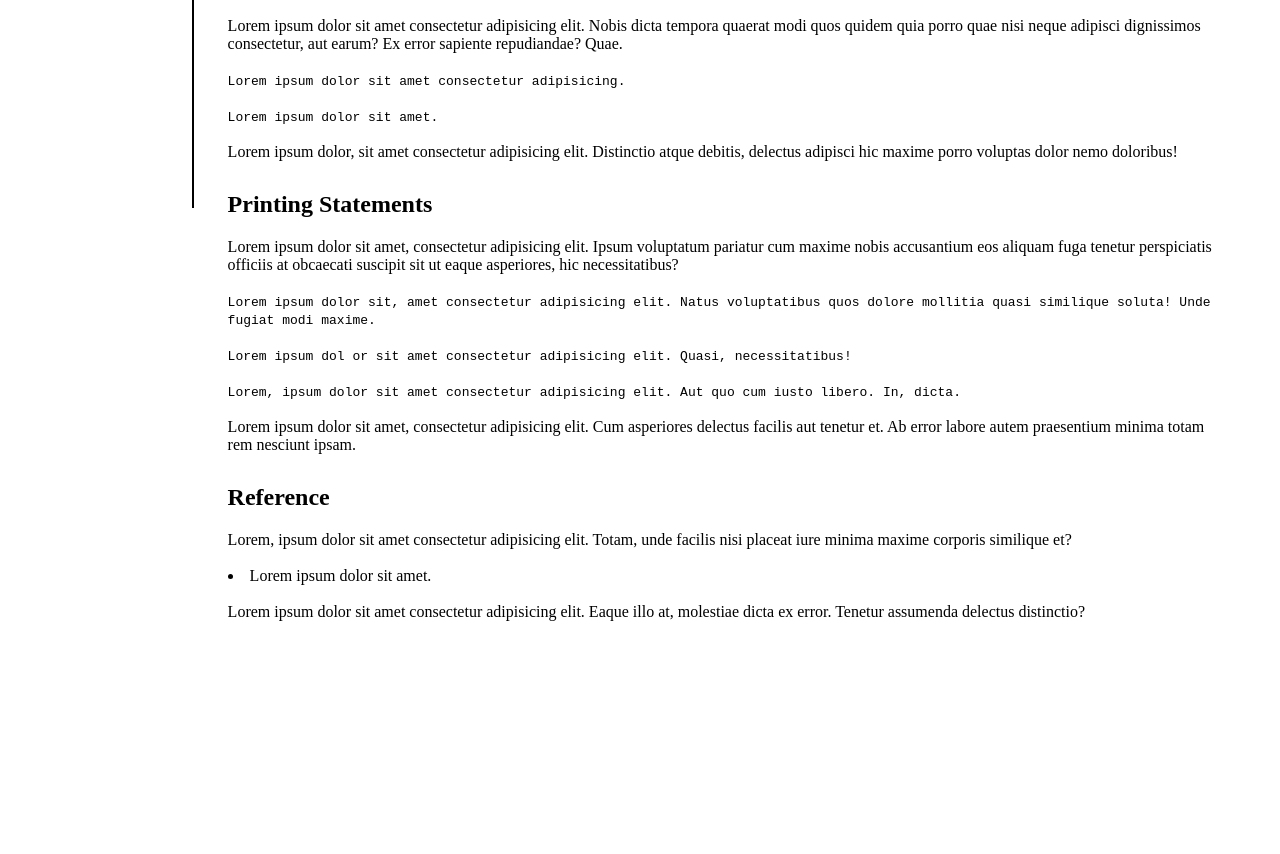
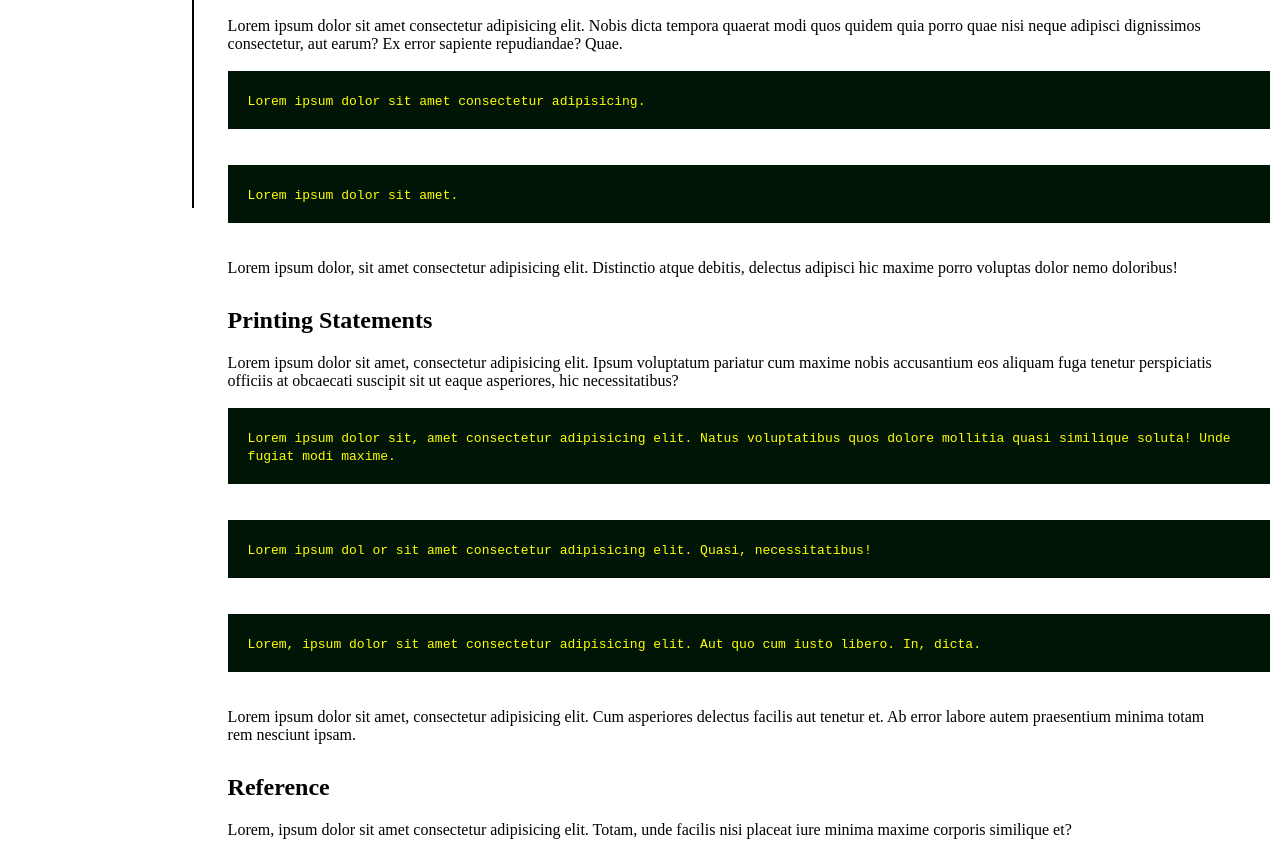
Before and after one commit to Awais4813/Kevin-Awais, a plain HTML site: page index.html in a window 1280 px wide. Shown: the part 592-1446 px from the top of the page. Before the commit the page ends 1243 px from the top, so only its background shows below. Drawn offline with Linux system fonts and the light colour scheme.

Commit message:
add html and style.css changes

```diff
--- a/index.html
+++ b/index.html
@@ -31,9 +31,13 @@
             <header><h2>Python and JavaScript</h2></header>
             <p>Lorem ipsum dolor sit amet consectetur adipisicing elit. Nobis dicta tempora quaerat modi quos quidem quia porro quae nisi neque adipisci dignissimos consectetur, aut earum? Ex error sapiente repudiandae? Quae.</p>
             <br>
+            <div>
             <code>Lorem ipsum dolor sit amet consectetur adipisicing.</code>
+            </div>
             <br><br>
+            <div>
             <code>Lorem ipsum dolor sit amet.</code>
+            </div>
             <br><br>
             <p>Lorem ipsum dolor, sit amet consectetur adipisicing elit. Distinctio atque debitis, delectus adipisci hic maxime porro voluptas dolor nemo doloribus!</p>
         </section>
@@ -41,11 +45,17 @@
             <header><h2>Printing Statements</h2></header>
             <p>Lorem ipsum dolor sit amet, consectetur adipisicing elit. Ipsum voluptatum pariatur cum maxime nobis accusantium eos aliquam fuga tenetur perspiciatis officiis at obcaecati suscipit sit ut eaque asperiores, hic necessitatibus?</p>
             <br>
+            <div>
             <code>Lorem ipsum dolor sit, amet consectetur adipisicing elit. Natus voluptatibus quos dolore mollitia quasi similique soluta! Unde fugiat modi maxime.</code>
+            </div>
             <br><br>
+            <div>
             <code>Lorem ipsum dol or sit amet consectetur adipisicing elit. Quasi, necessitatibus!</code>
+            </div>
             <br><br>
+            <div>
             <code>Lorem, ipsum dolor sit amet consectetur adipisicing elit. Aut quo cum iusto libero. In, dicta.</code>
+             </div>
             <br><br>
             <p>Lorem ipsum dolor sit amet, consectetur adipisicing elit. Cum asperiores delectus facilis aut tenetur et. Ab error labore autem praesentium minima totam rem nesciunt ipsam.</p>
         </section>
--- a/style.css
+++ b/style.css
@@ -41,3 +41,10 @@
 .main-section>header>h2{
     margin-bottom: 20px;
 }
+
+div{
+    width: 100%;
+    background-color:   rgb(0, 21, 6);
+    color: yellow;
+    padding: 20px;
+}
```
